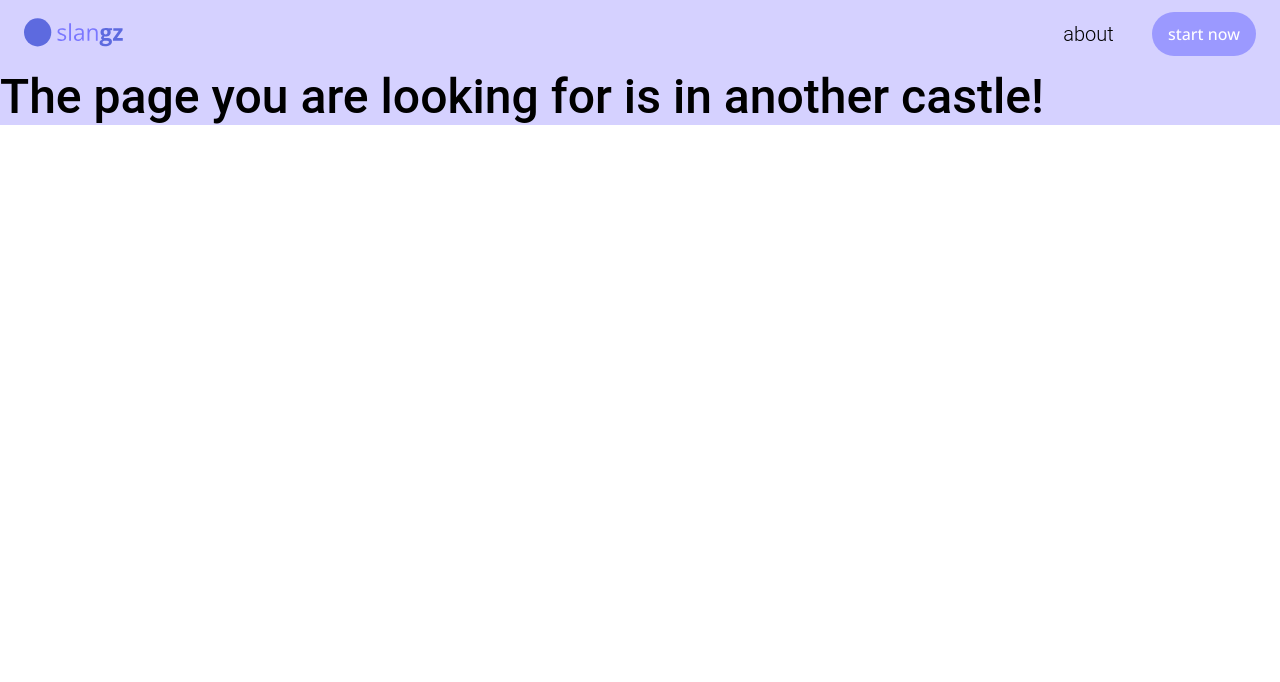
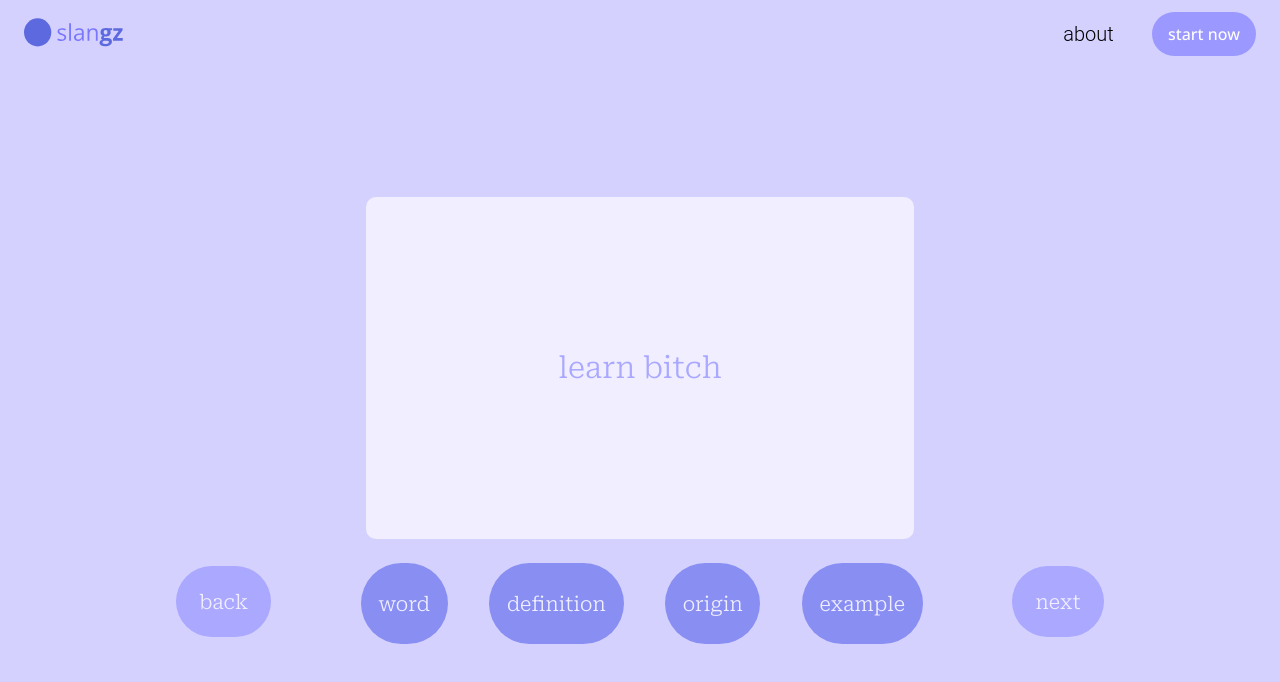
Before and after one commit to weblab-class/katdou-reneehong-AnnieWang314, a React app: page /learn/active in a window 1280 px wide. Shown: the top 682 px of the page. Built offline with nearby package versions, Linux system fonts and the light colour scheme; no server answers; the HTML template or start-up script is replaced by a standard one.

Commit message:
added the active page

```diff
--- a/client/src/components/App.tsx
+++ b/client/src/components/App.tsx
@@ -10,6 +10,7 @@ import Learn from "./pages/Learn";
 import Profile from "./pages/Profile";
 import Settings from "./pages/Settings";
 import EditProfile from "./pages/EditProfile";
+import Active from "./pages/Active";
 import { socket } from "../client-socket";
 import User from "../../../shared/User";
 import "../utilities.css";
@@ -92,6 +93,7 @@ const App = () => {
           <Route element={<Learn />} path="/learn" />
           <Route element={<EditProfile />} path="/editprofile" />
           <Route element={<Settings />} path="/settings" />
+          <Route element={<Active />} path="/learn/active" />
           <Route path="*" element={<NotFound />} />
         </Routes>
       </BrowserRouter>
--- /dev/null
+++ b/client/src/components/pages/Active.css
@@ -0,0 +1,80 @@
+.Active-container {
+    display: flex;
+    flex-direction: column;
+    background-color: primary;
+    margin: 0;
+    padding: 0;
+    display: flex;
+    align-items: center;
+    justify-content: center;
+    height: 100vh;
+  }
+
+  .Active-button-group {
+    display:flex;
+    justify-content: center;
+    margin-top: 1%;
+    margin-left: 50%;
+    margin-right: 50%;
+  }
+
+  .Active-all-buttons {
+    display: flex;
+    margin: 0% 50%;
+    justify-content: center;
+
+  }
+
+  .Active-card {
+    background-color: #F0EEFF;
+    color: #AAA8FF;
+    font-family: 'Roboto Serif', serif;
+    box-sizing: border-box;
+    padding: 12% 15%;
+    max-width: 100%;
+    max-height: 100%;
+    text-align: center;
+    border-radius: 10px;
+    display: flex;
+    flex-direction: column;
+    justify-content: center;
+    margin-top: -75px;
+
+  }
+
+
+  .Active-cardtext {
+    text-align: center;
+    font-size: 30px
+  }
+
+  .Active-button {
+    display: flex;
+    background-color: #888EF2;
+    padding: 6%;
+    margin: 7%;
+    border-radius: 100px;
+    justify-content: center;
+    align-items: center;
+    font-family: 'Roboto Serif', serif;
+    color: #F0EEFF;
+
+  }
+  .Active-button-nav {
+    display: flex;
+    background-color: #AAA8FF;
+    padding: 6%;
+    margin: 7%;
+    border-radius: 100px;
+    align-items: center;
+    font-family: 'Roboto Serif', serif;
+    color: #F0EEFF;
+  }
+
+  .Active-button:hover {
+    background-color: #6673E5;
+  }
+
+  .Active-button-nav:hover {
+    background-color: #6673E5;
+  }
--- /dev/null
+++ b/client/src/components/pages/Active.tsx
@@ -0,0 +1,23 @@
+import React from "react";
+import "./Active.css";
+
+const Active = () => {
+    return (
+    <div className="Active-container">
+    <div className="Active-card">
+        <div className="Active-cardtext"> learn bitch</div>
+    </div>
+        <div className="Active-all-buttons">
+            <div className="Active-button-nav"> back</div>
+            <div className="Active-button-group">
+                <div className="Active-button"> word </div>
+                <div className="Active-button"> definition </div>
+                <div className="Active-button"> origin</div>
+                <div className="Active-button"> example</div>
+            </div>
+            <div className="Active-button-nav"> next</div>
+        </div>
+    </div>
+    );
+};
+export default Active;
```
